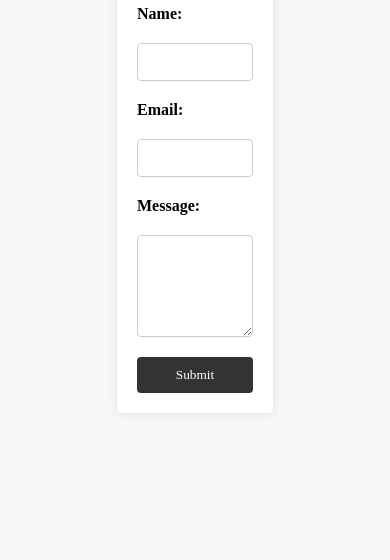
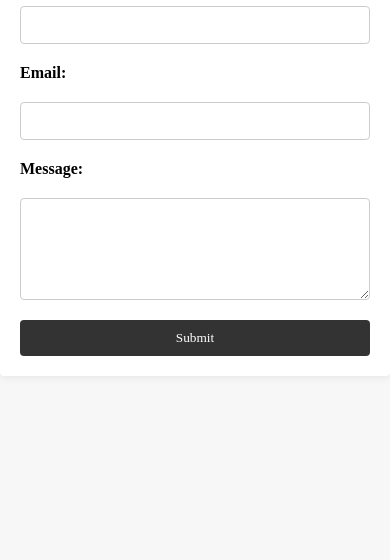
Before and after one commit to MrShub2711/drinkonus.github.io, a plain HTML site: page contact.html in a window 390 px wide. Shown: the part 284-844 px from the top of the page. Drawn offline with Linux system fonts and the light colour scheme.

Commit message:
Contact page fixed

```diff
--- a/Drinks.css
+++ b/Drinks.css
@@ -369,7 +369,7 @@ input[type="submit"]:hover {
   }
 
   .container {
-    max-width: 95%;
+    width:fit-content;
   }
 }
 
@@ -409,7 +409,7 @@ input[type="submit"]:hover {
 @media only screen and (max-width: 440px) {
   /* Common Styles */
   .container {
-    max-width: 95%;
+    width:100%;
   }
 
   /* Navigation */
```
